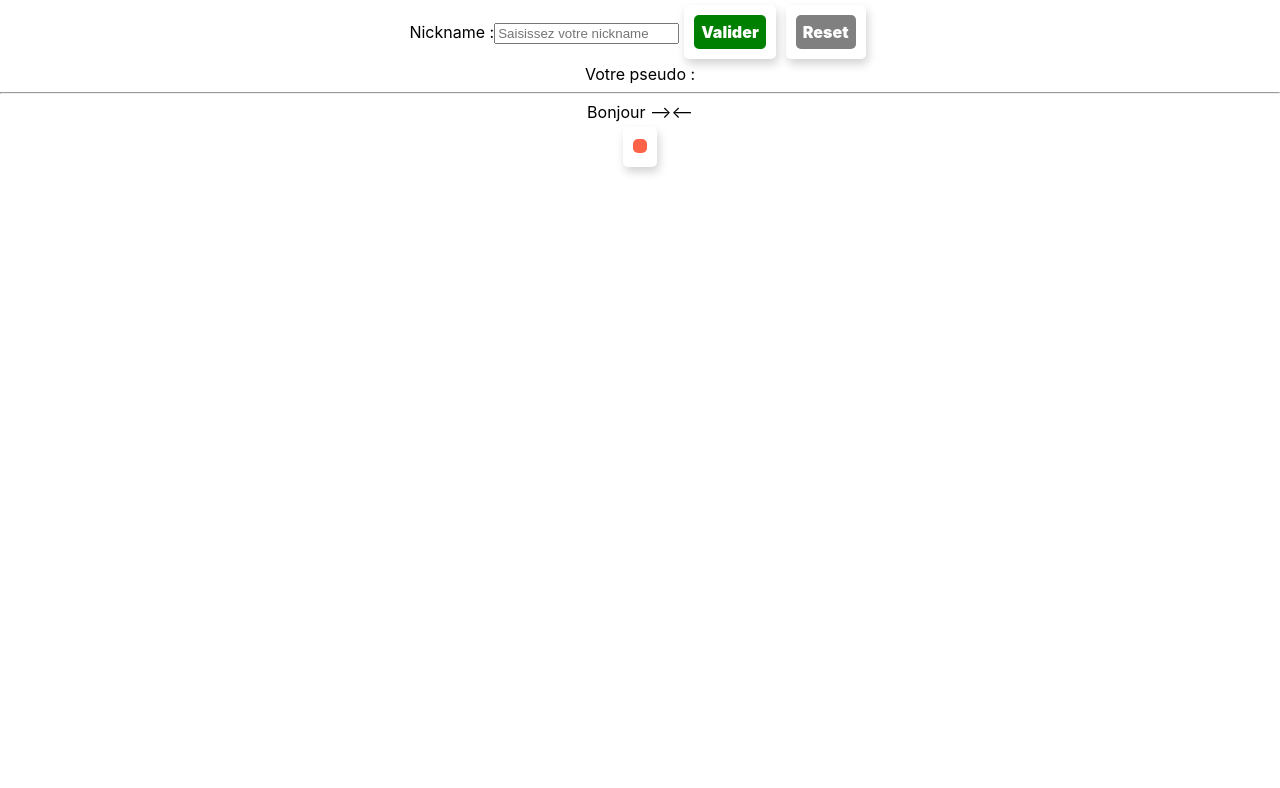
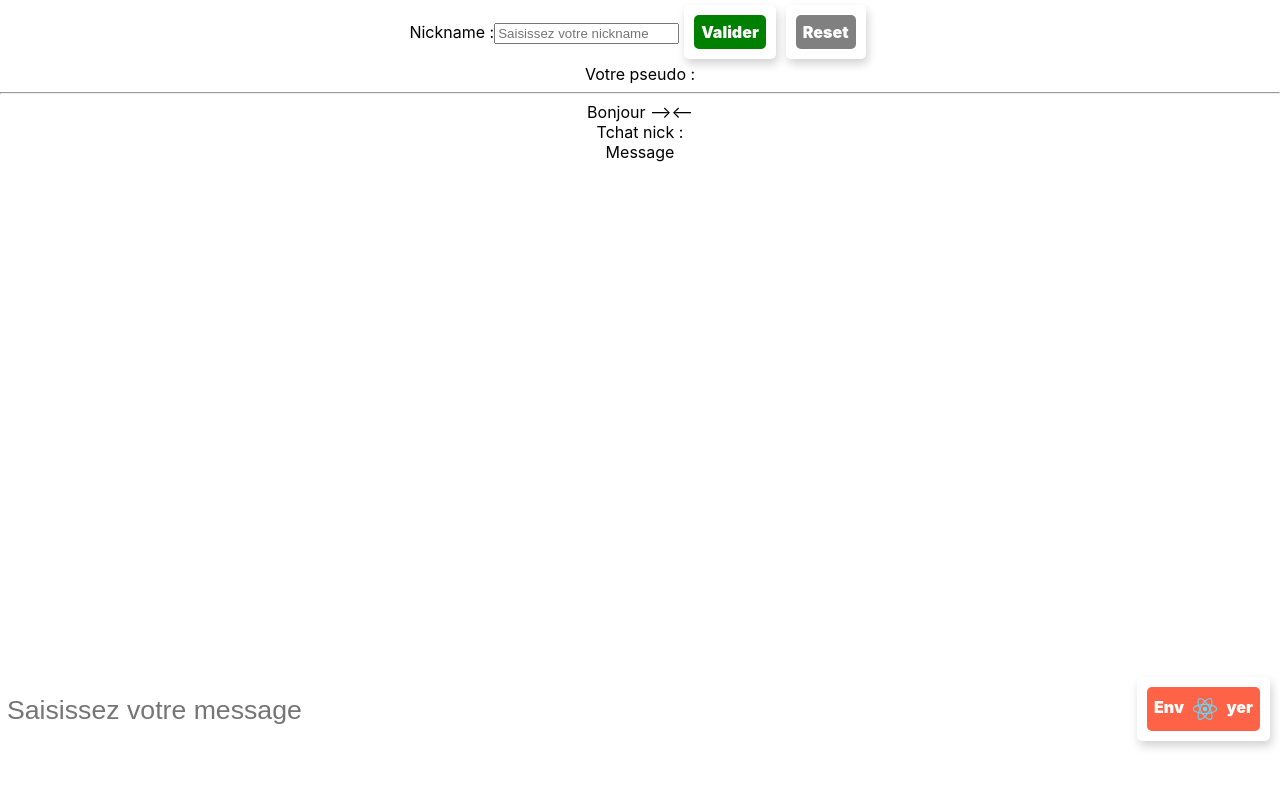
Before and after one commit to amandine-thery/formation_react, a React (Create React App) app: page / in a window 1280 px wide. Shown: the top 788 px of the page. Built offline with nearby package versions, Linux system fonts and the light colour scheme.

Commit message:
Modification visu chat

```diff
--- a/src/components/FeatureComponents/Tchat/Tchat.jsx
+++ b/src/components/FeatureComponents/Tchat/Tchat.jsx
@@ -2,18 +2,20 @@ import React, { Component } from 'react';
 import PropTypes from 'prop-types';
 import TchatSender from '../TchatSender/TchatSender';
 import TchatReader from '../TchatReader/TchatReader';
+import styles from './Tchat.module.scss';
 
 class Tchat extends Component {
   constructor(props) {
     super(props);
-    this.state = {};
+    this.state = {}; //etat d'application au départ
   }
   render() {
     const { nickname } = this.props;
     return (
-      <div>
+      <div className={styles.Tchat}>
+        Tchat nick : {this.props.nickname} {/* <= bloc javascript */}
+        <TchatReader nickname={nickname} />
         <TchatSender nickname={nickname} />
-        <TchatReader nickname={nickname} />
       </div>
     );
   }
--- /dev/null
+++ b/src/components/FeatureComponents/Tchat/Tchat.module.scss
@@ -0,0 +1,3 @@
+.Tchat {
+    height: calc(100vh - 190px);
+}
--- a/src/components/FeatureComponents/TchatReader/TchatReader.jsx
+++ b/src/components/FeatureComponents/TchatReader/TchatReader.jsx
@@ -1,9 +1,9 @@
 import React from 'react';
 import PropTypes from 'prop-types';
-import TchatMessage from '../TchatMessage/TchatMessage';
+import styles from './TchatReader.module.scss';
 
 const TchatReader = props => (
-  <div>
+  <div className={styles.TchatReader}>
     <TchatMessage message={{message:""}} />
   </div>
 );
@@ -12,4 +12,12 @@ TchatReader.propTypes = {
   nickname: PropTypes.string,
 };
 
-export default TchatReader;
+export const TchatMessage = props => { //pour le rendre disponible à l'export via import TchatReacher, {TchatMessage}
+  return (<div>Message</div>);
+};
+
+TchatMessage.propTypes = {
+  message: PropTypes.object,
+};
+
+export default TchatReader; // correspond à l'import dans un autre fichier
--- /dev/null
+++ b/src/components/FeatureComponents/TchatReader/TchatReader.module.scss
@@ -0,0 +1,3 @@
+.TchatReader {
+    height: calc(100% - 80px); //100% du parent - 80px du sender
+}
--- a/src/components/FeatureComponents/TchatSender/TchatSender.jsx
+++ b/src/components/FeatureComponents/TchatSender/TchatSender.jsx
@@ -1,10 +1,14 @@
 import React from 'react';
 import PropTypes from 'prop-types';
 import Button from '../../UIComponents/Button/Button';
+import styles from './TchatSender.module.scss';
 
 const TchatSender = props => (
-  <div>
-    <Button />
+  <div className={styles.TchatSender}>
+    <form>
+      <input type="text" name="messageOutbox" placeholder="Saisissez votre message" />
+      <Button>Env<img src="/img/logo.svg" alt=""/>yer</Button>
+    </form>
   </div>
 );
 
--- /dev/null
+++ b/src/components/FeatureComponents/TchatSender/TchatSender.module.scss
@@ -0,0 +1,18 @@
+.TchatSender { // c'est le module
+    height: 80px;
+}
+.TchatSender input {
+    position: absolute;
+    left: 5px;
+    width: calc(100vw - 160px);
+    height: 45px;
+    font-size: 20pt;
+    margin-top: 15px;
+    border: none;
+    outline: none; //bordure de la saisie
+}
+
+.TchatSender>form>*:not(input) {
+    position: absolute;
+    right: 5px;
+}
```
Also changed, not shown: src/components/FeatureComponents/TchatMessage/TchatMessage.jsx (deleted, +0 -10 lines).
